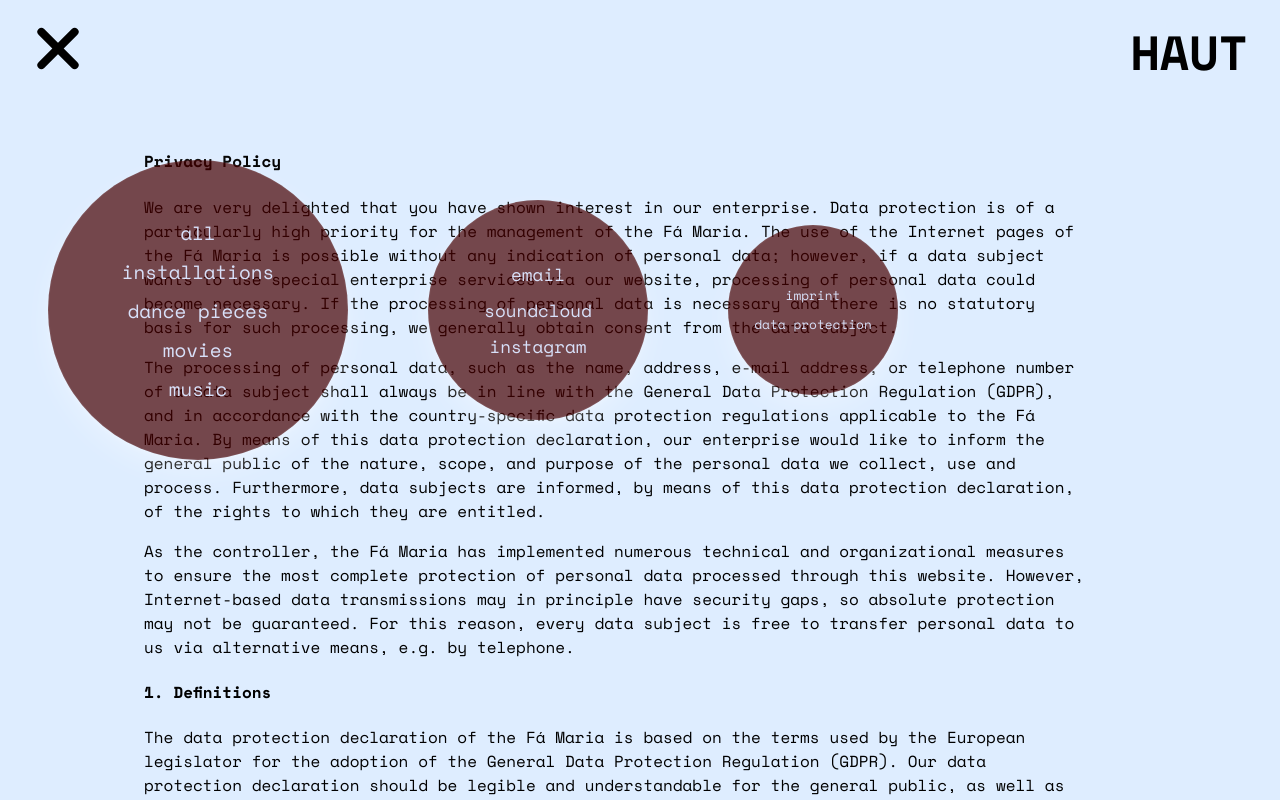
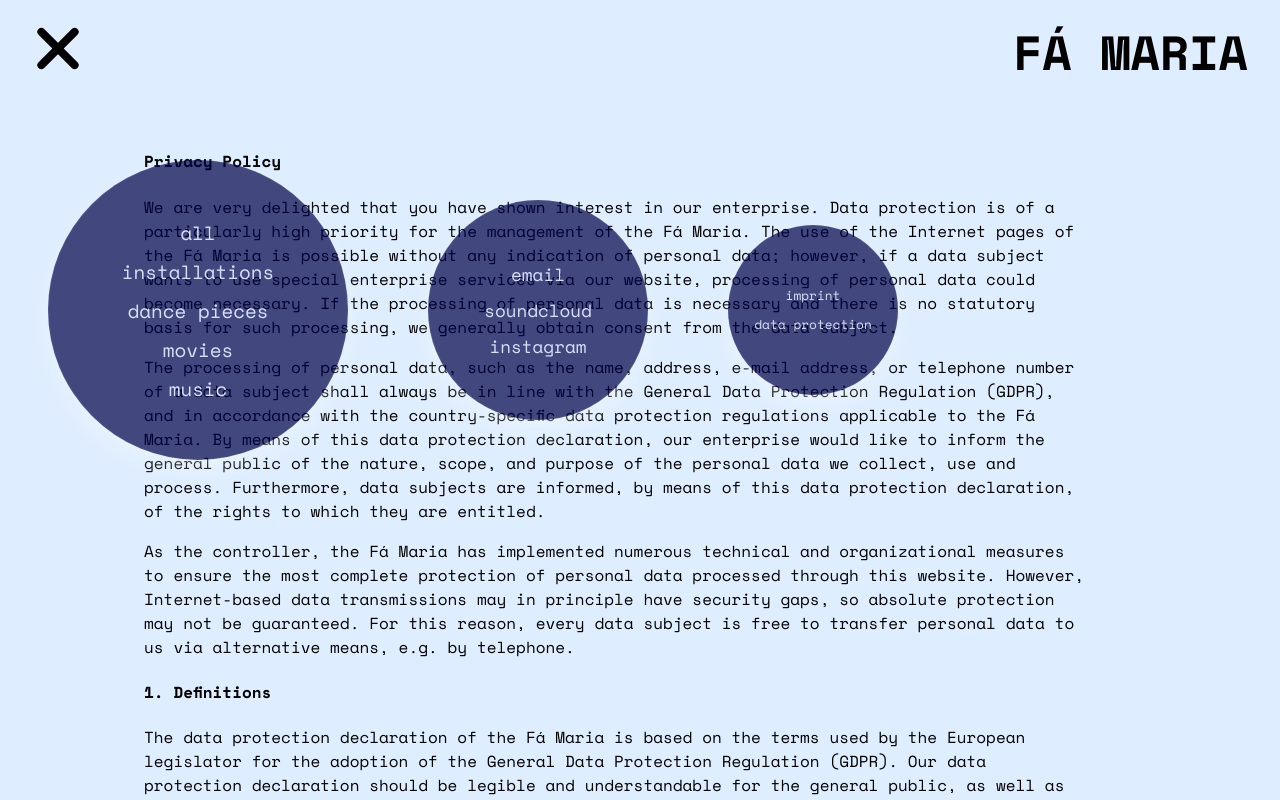
Before and after one commit to gene4/haut, a Next.js app: page /data-protection in a window 1280 px wide. Both pictures are taken after a click on the button 56 px from the left and 51 px from the top of the page. Shown: the top 800 px of the page. Built offline with nearby package versions, Linux system fonts and the light colour scheme.

Commit message:
color update

```diff
--- a/components/Layout.js
+++ b/components/Layout.js
@@ -23,8 +23,7 @@ function Layout({ setCategory }) {
             <header
                 style={{
                     color: router.pathname === "/" ? "#deedff" : "black",
-                }}
-            >
+                }}>
                 <Hamburger
                     rounded
                     toggled={isOpen}
@@ -34,7 +33,7 @@ function Layout({ setCategory }) {
                     color={router.pathname === "/" ? "#deedff" : "black"}
                 />
                 <Link href="/">
-                    <a>HAUT</a>
+                    <a>FÁ MARIA</a>
                 </Link>
             </header>
             {isOpen && (
@@ -44,9 +43,14 @@ function Layout({ setCategory }) {
                     transition={{
                         duration: 0.6,
                         ease: "easeOut",
-                    }}
-                >
-                    <motion.div>
+                    }}>
+                    <motion.div
+                        style={{
+                            backgroundColor:
+                                router.pathname === "/"
+                                    ? "transparent"
+                                    : "rgba(0, 0, 72, 0.7)",
+                        }}>
                         <button onClick={() => handleClick("")}>all</button>
                         <button onClick={() => handleClick("installation")}>
                             installations
@@ -61,24 +65,34 @@ function Layout({ setCategory }) {
                             music
                         </button>
                     </motion.div>
-                    <motion.div>
+                    <motion.div
+                        style={{
+                            backgroundColor:
+                                router.pathname === "/"
+                                    ? "transparent"
+                                    : "rgba(0, 0, 72, 0.7)",
+                        }}>
                         <a href="mailto:hautonhaut@gmail.com">email</a>
                         <a
                             href="https://soundcloud.com/xhautx"
                             rel="noreferrer"
-                            target={"_blank"}
-                        >
+                            target={"_blank"}>
                             soundcloud
                         </a>
                         <a
                             href="https://www.instagram.com/hautonhaut/"
                             rel="noreferrer"
-                            target={"_blank"}
-                        >
+                            target={"_blank"}>
                             instagram
                         </a>
                     </motion.div>
-                    <motion.div>
+                    <motion.div
+                        style={{
+                            backgroundColor:
+                                router.pathname === "/"
+                                    ? "transparent"
+                                    : "rgba(0, 0, 72, 0.7)",
+                        }}>
                         <Link href={"/imprint"}>
                             <a onClick={() => setOpen(false)}>imprint</a>
                         </Link>
--- a/styles/globals.css
+++ b/styles/globals.css
@@ -20,6 +20,13 @@ html,
 body {
     padding: 0;
     margin: 0;
+    background-color: black;
+    background: linear-gradient(355deg, #1f1051, #000000);
+    background-size: 200% 300%;
+
+    -webkit-animation: AnimationName 1s ease infinite;
+    -moz-animation: AnimationName 1s ease infinite;
+    animation: AnimationName 1s ease infinite;
     scroll-behavior: smooth;
     font-family: "Space-Mono", -apple-system, BlinkMacSystemFont, Segoe UI,
         Roboto, Oxygen, Ubuntu, Cantarell, Fira Sans, Droid Sans, Helvetica Neue,
@@ -66,12 +73,11 @@ nav div {
     flex-direction: column;
     justify-content: center;
     align-items: center;
+
     border-radius: 100%;
-    /* filter: invert(1); */
     box-shadow: rgba(255, 255, 255, 0.3) 0px 12px 28px 0px,
         rgba(255, 255, 255, 0.2) 0px 2px 4px 0px,
         rgba(255, 255, 255, 0.05) 0px 0px 0px 1px inset;
-    background-color: rgba(72, 0, 0, 0.7);
 }
 
 nav div:nth-child(2) {
@@ -159,6 +165,40 @@ h1 {
     box-sizing: border-box;
 }
 
+@-webkit-keyframes AnimationName {
+    0% {
+        background-position: 83% 0%;
+    }
+    50% {
+        background-position: 18% 100%;
+    }
+    100% {
+        background-position: 83% 0%;
+    }
+}
+@-moz-keyframes AnimationName {
+    0% {
+        background-position: 83% 0%;
+    }
+    50% {
+        background-position: 18% 100%;
+    }
+    100% {
+        background-position: 83% 0%;
+    }
+}
+@keyframes AnimationName {
+    0% {
+        background-position: 83% 0%;
+    }
+    50% {
+        background-position: 18% 100%;
+    }
+    100% {
+        background-position: 83% 0%;
+    }
+}
+
 @media (max-width: 600px) {
     nav {
         flex-direction: column;
```
Also changed, not shown: pages/index.js (+4 -9 lines), .eslintrc.json.
